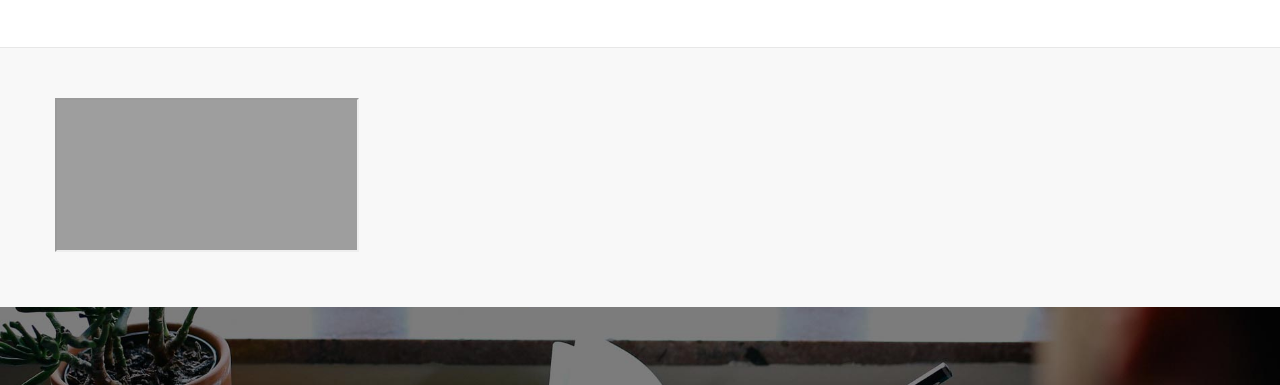
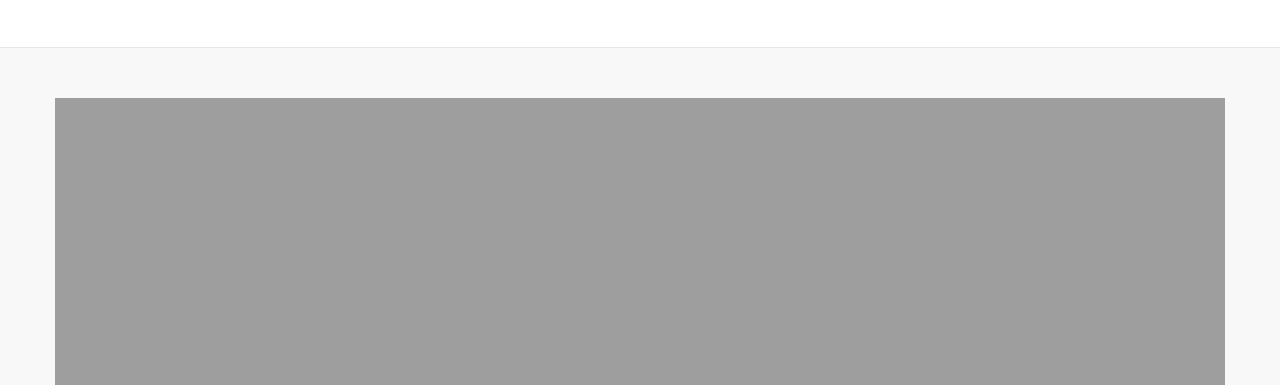
Before and after one commit to trulyshruti/GeoLocator, a plain HTML site: page index.html in a window 1280 px wide. Shown: the part 1552-1937 px from the top of the page. Drawn offline with Linux system fonts and the light colour scheme; some packages are replaced by stand-ins of ours.

Commit message:
THE MAP WORKS

```diff
--- a/index.html
+++ b/index.html
@@ -132,11 +132,15 @@
 
     <div class="content-section-a">
 
-        <div class="container" style="height:100%">
+        <div class="container">
 
-            <div class="row" style="height:100%">
-                <div id="map" style="height:100%">
-                    <iframe src="google-code/geolocation.html" style="height:100%"></iframe>
+            <div class="row">
+                <div id="map">
+
+                	<div class="embed-responsive embed-responsive-16by9" id="frame-main" style="display: block; overflow:hidden;">
+                		<iframe class="embed-responsive-item" id="main-frame" name="main-frame" src="google-code/geolocation.html" style="overflow:hidden;height:100%;width:100%;" height="100%" width="100%"></iframe>
+            		</div>
+
                 </div>
             </div>
 
```
